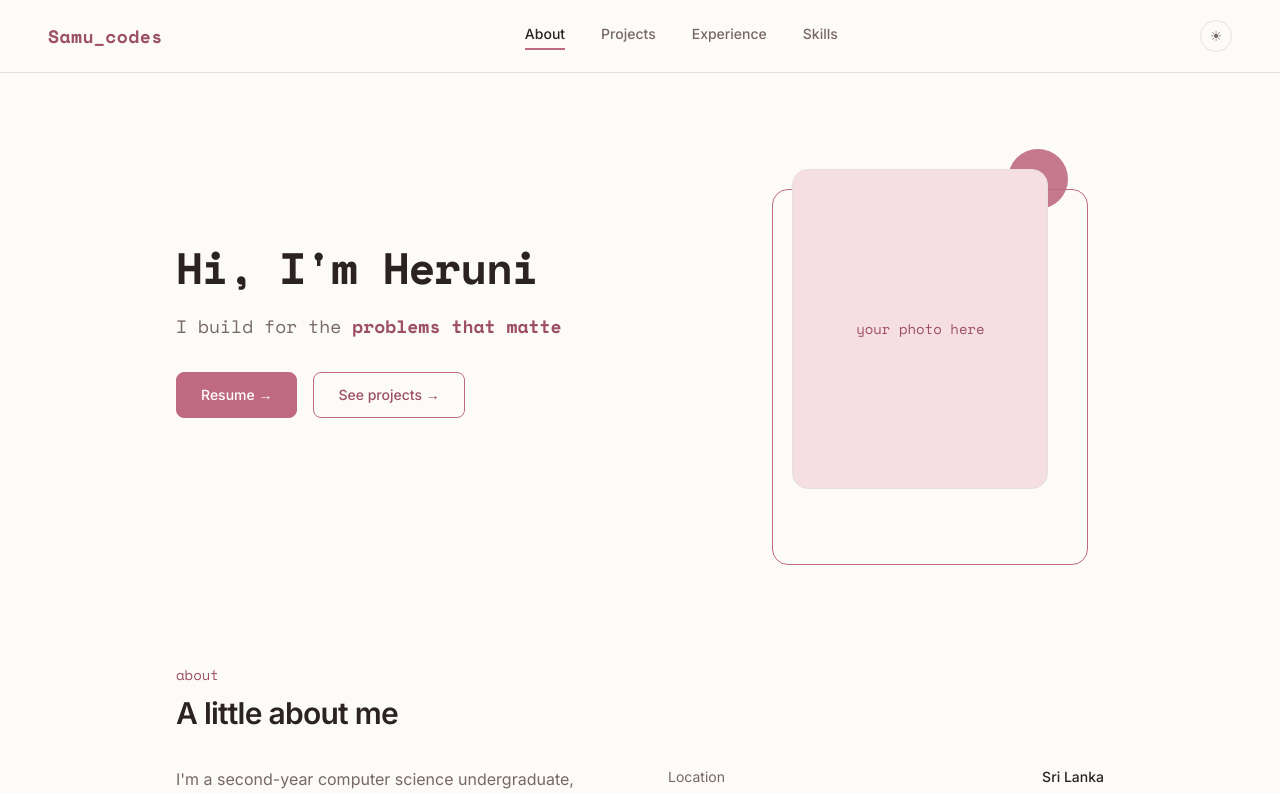
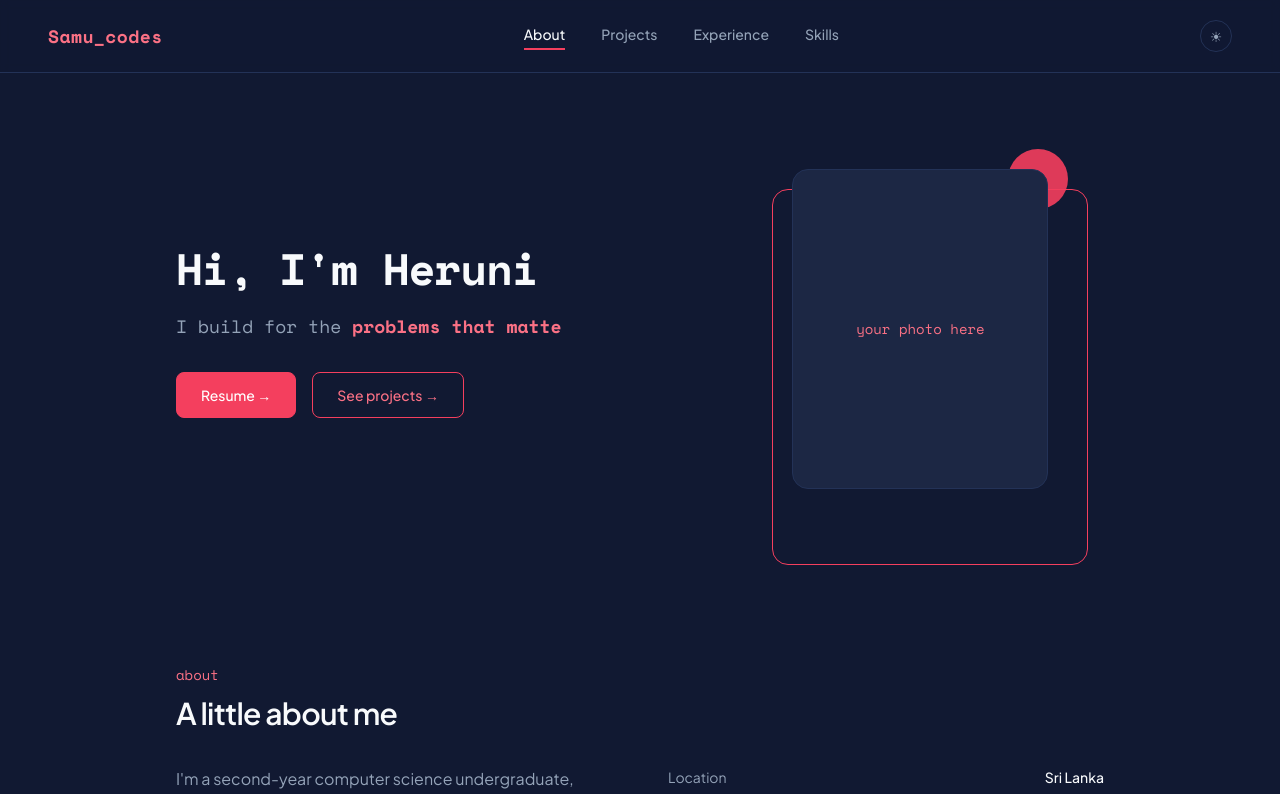
Before and after one commit to heruni99/portfolio, a React (Vite) app: page / in a window 1280 px wide. Shown: the top 794 px of the page. Built offline with nearby package versions, Linux system fonts and the light colour scheme; some icons are missing; the HTML template or start-up script is replaced by a standard one.

Commit message:
update font to plus jakartha Sans and the background color

```diff
--- a/index.html
+++ b/index.html
@@ -3,11 +3,11 @@
   <head>
     <meta charset="UTF-8" />
     <meta name="viewport" content="width=device-width, initial-scale=1.0" />
-    <title>Heruni — Portfolio</title>
+    <title>Samu_codes</title>
     <link rel="preconnect" href="https://fonts.googleapis.com" />
     <link rel="preconnect" href="https://fonts.gstatic.com" crossorigin />
     <link
-      href="https://fonts.googleapis.com/css2?family=Space+Mono:wght@400;700&family=Inter:wght@400;500;600;700&display=swap"
+      href="https://fonts.googleapis.com/css2?family=Plus+Jakarta+Sans:wght@400;500;600;700&family=Space+Mono:wght@400;700&display=swap"
       rel="stylesheet"
     />
     <link
--- a/src/index.css
+++ b/src/index.css
@@ -7,9 +7,9 @@ html {
 }
 
 body {
-  font-family: "Inter", sans-serif;
-  color: #2b2321;
-  background: #fdfbf8;
+  font-family: "Plus Jakarta Sans", sans-serif;
+  color: #f8fafc;
+  background-color: #111932;
 }
 
 section {
--- a/tailwind.config.js
+++ b/tailwind.config.js
@@ -4,18 +4,18 @@ export default {
   theme: {
     extend: {
       colors: {
-        bg: "#FDFBF8",
-        bgAlt: "#F8F2EF",
-        ink: "#2B2321",
-        inkSoft: "#766863",
-        rose: "#C06A82",
-        roseDeep: "#9C4F65",
-        roseWash: "#F5DEE4",
-        line: "#E9DFDA",
+        bg: "#111932",
+        bgAlt: "#172342",
+        ink: "#F8FAFC",
+        inkSoft: "#94A3B8",
+        rose: "#F43F5E",
+        roseDeep: "#FB7185",
+        roseWash: "#1C2744",
+        line: "#233257",
       },
       fontFamily: {
         mono: ["'Space Mono'", "monospace"],
-        sans: ["Inter", "sans-serif"],
+        sans: ["'Plus Jakarta Sans'", "sans-serif"],
       },
     },
   },
```
